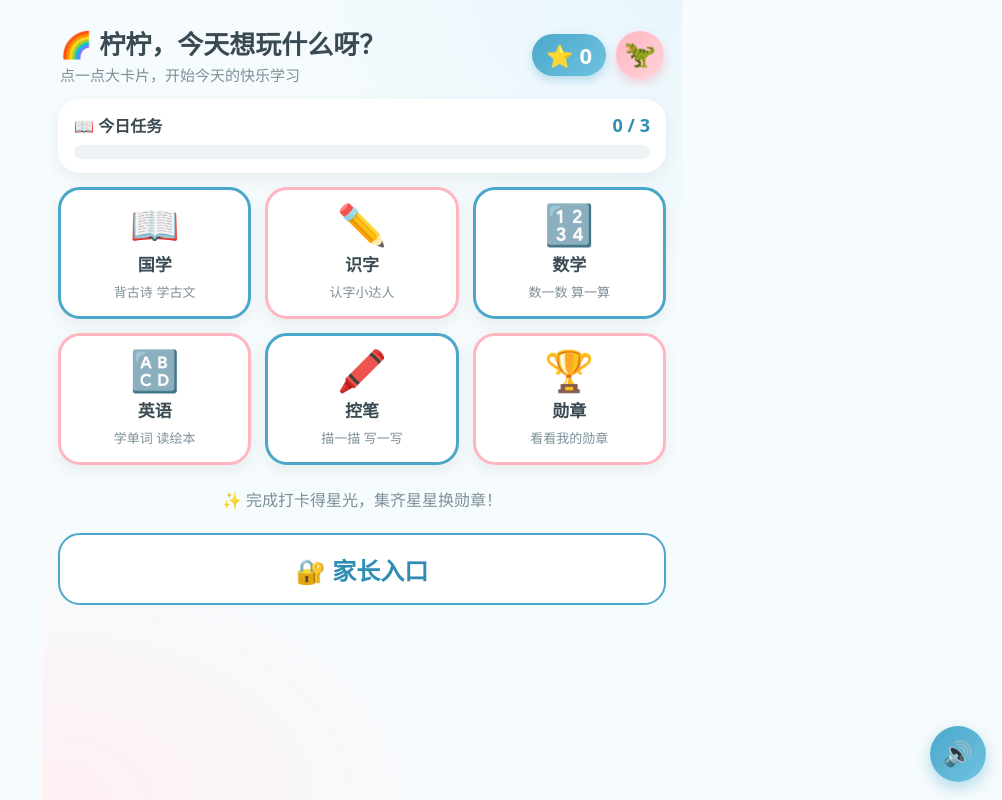
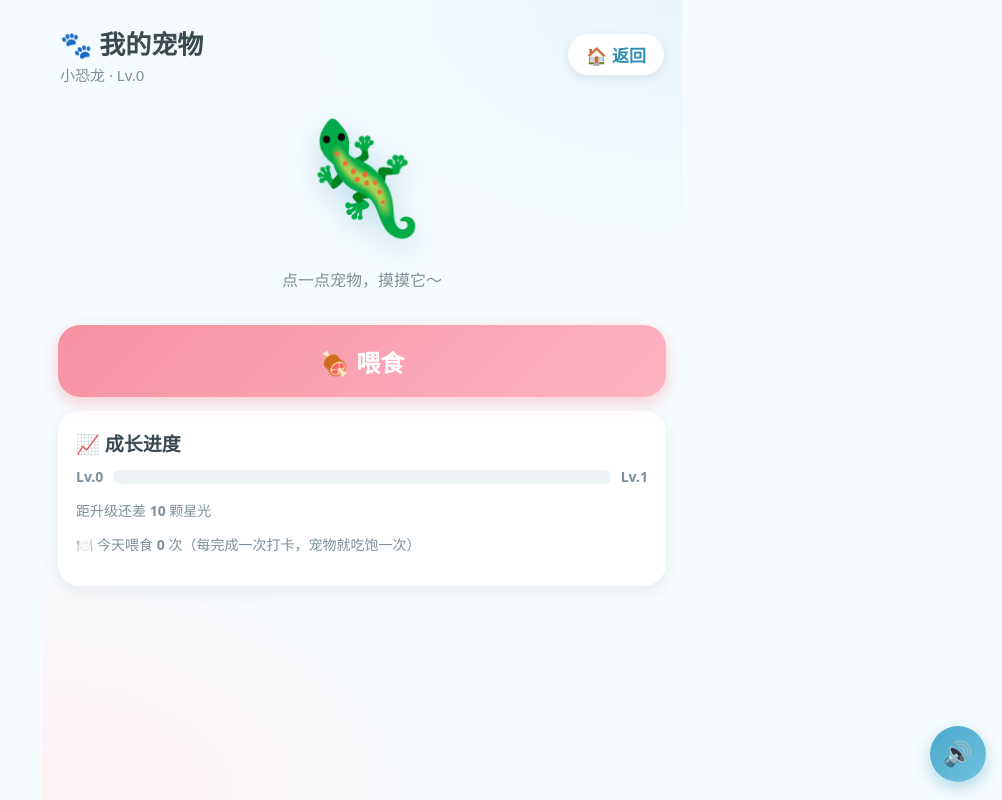
Before and after one commit to kangjlsky/education, a website with bundled scripts: page index.html in a window 1280 px wide. Both pictures are taken after a click on the button "我的宠物". Shown: the whole page, without its empty margins (278-1280 px from the left). Built offline with nearby package versions, Linux system fonts and the light colour scheme.

Commit message:
feat: 宠物系统（ticket 09）
- 等级逻辑纯函数（core/pet.js）：每 10 星光升 1 级、进度/升级检测，6 用例
- 宠物板块：成长形象（🦎→🦖→🐉 随等级变化）、摸头爱心/喂食动画、等级进度与今日喂食次数
- 首页宠物头像进入宠物页；打卡升级自动庆祝（语音按时间戳排队，不打断勋章庆祝）
- 宠物数据（等级/喂食）由星光与打卡记录推导，无需额外存储，重开不丢
- sw.js 预缓存新增 pet 模块，CACHE 升 v9

```diff
--- a/css/style.css
+++ b/css/style.css
@@ -774,6 +774,58 @@ html, body {
 .pc-text { font-size: 26px; font-weight: 800; color: var(--pink-deep); }
 .pen-actions { display: flex; flex-direction: column; gap: 12px; margin-top: 12px; }
 
+/* ---------- 宠物板块 ---------- */
+.pet-stage {
+  text-align: center;
+  padding: 12px 0 6px;
+}
+.pet-hero {
+  border: none;
+  background: transparent;
+  cursor: pointer;
+  line-height: 1.2;
+  transition: transform 0.15s ease;
+  filter: drop-shadow(0 10px 16px rgba(75,167,202,0.35));
+}
+.pet-hero:active { transform: scale(0.92) rotate(-4deg); }
+
+.pet-actions { padding: 6px 0 14px; }
+
+.pet-level-row {
+  display: flex;
+  align-items: center;
+  gap: 10px;
+  margin: 10px 0 8px;
+}
+.pet-level-row > span { font-size: 14px; font-weight: 700; color: var(--text-light); white-space: nowrap; }
+.pet-progress {
+  flex: 1;
+  height: 14px;
+  border-radius: 999px;
+  background: #eef3f6;
+  overflow: hidden;
+}
+.pet-progress-bar {
+  height: 100%;
+  border-radius: 999px;
+  background: linear-gradient(90deg, var(--pink), var(--blue));
+  transition: width 0.4s ease;
+}
+
+/* 宠物互动浮动动画（爱心/食物） */
+@keyframes floatUp {
+  0% { opacity: 0; transform: translate(-50%, 0) scale(0.6); }
+  20% { opacity: 1; }
+  100% { opacity: 0; transform: translate(-50%, -110px) scale(1.3); }
+}
+.pet-float {
+  position: fixed;
+  font-size: 34px;
+  pointer-events: none;
+  z-index: 99;
+  animation: floatUp 1.3s ease-out forwards;
+}
+
 /* ---------- toast ---------- */
 .toast {
   position: fixed;
--- a/js/app.js
+++ b/js/app.js
@@ -19,6 +19,8 @@ import { renderWords, resetWords } from './boards/words.js';
 import { renderMath, resetMath } from './boards/math.js';
 import { renderEnglish, resetEnglish } from './boards/english.js';
 import { renderPen, resetPen } from './boards/pen.js';
+import { renderPet } from './boards/pet.js';
+import { petLevel, newLevels } from './core/pet.js';
 import { gameStage } from './core/math.js';
 import { englishLearnedMap, isBookItem, booksDone } from './core/english.js';
 import { ENGLISH_BOOKS } from './data/english.js';
@@ -78,6 +80,7 @@ let lockTimer = null;       // 锁定倒计时定时器
 let medals = Store.load(MEDALS_KEY, { redeemed: 0, history: [] }); // 勋章状态
 let settledWeek = Store.load(SETTLED_KEY, null); // 已结算周
 let weekPlan = Store.load(WEEK_PLAN_KEY, null);  // 本周计划
+let lastMedalCelebrateAt = 0; // 最近一次勋章庆祝开始时间（用于宠物升级语音排队）
 
 // 存储健壮性：脏数据（旧版本/被篡改）规范化，避免运行期崩溃
 if (!medals || typeof medals !== 'object' || Array.isArray(medals)) medals = { redeemed: 0, history: [] };
@@ -145,6 +148,7 @@ const BOARD_RENDERERS = {
   math: { render: renderMath, reset: resetMath },
   english: { render: renderEnglish, reset: resetEnglish },
   pen: { render: renderPen, reset: resetPen },
+  pet: { render: renderPet },
   medals: { render: renderMedals },
 };
 
@@ -166,7 +170,7 @@ function checkin(subject, item) {
   return r;
 }
 
-/** 统一加星光：持久化 + 检测新勋章并庆祝 */
+/** 统一加星光：持久化 + 检测新勋章/宠物升级并庆祝 */
 function awardStars(delta, date) {
   const before = score;
   score += delta;
@@ -176,6 +180,14 @@ function awardStars(delta, date) {
     medals.history.push({ date, type: 'earn', n: gained, stars: score });
     Store.save(MEDALS_KEY, medals);
     celebrateMedal(gained);
+  }
+  // 宠物升级庆祝（跨过 10 的倍数）
+  if (newLevels(before, score) > 0) {
+    const lvl = petLevel(score);
+    toast(`🐾 宠物升到 ${lvl} 级啦！`);
+    // 延后播报：确保勋章庆祝语音（600ms 起播，约 2s 时长）播完后再说
+    const delay = Math.max(2000, lastMedalCelebrateAt + 3000 - Date.now());
+    setTimeout(() => Speak.zh(`宠物升到 ${lvl} 级啦，好棒！`), delay);
   }
 }
 
@@ -216,6 +228,7 @@ function celebrateMedal(n) {
   badge.textContent = `🎖️ 获得勋章 ×${n}`;
   overlay.appendChild(badge);
   document.body.appendChild(overlay);
+  lastMedalCelebrateAt = Date.now();
   setTimeout(() => overlay.remove(), 2600);
   // 延后播报，避免被打卡后的即时语音覆盖（勋章庆祝优先级最高）
   setTimeout(() => Speak.zh(`太棒了！获得 ${n} 枚勋章！`), 600);
@@ -282,6 +295,12 @@ function penLearned() {
     }
   }
   return ids;
+}
+
+/** 今日喂食次数 = 今日打卡次数（宠物每次打卡自动喂食） */
+function feedCountToday() {
+  const today = todayStr();
+  return (Array.isArray(logs) ? logs : []).filter((l) => l && l.date === today).length;
 }
 
 /** 确保本周计划已生成；周日生成/刷新复习抽查（当天固定） */
@@ -353,6 +372,7 @@ function renderBoard() {
     getLearnedWords: learnedWordMap,
     getMathProgress: mathProgress,
     getPenLearned: penLearned,
+    getFeedCount: feedCountToday,
     getWeekBooks: () => (weekPlan && weekPlan.books) || [],
     getEnglishLearned: () => englishLearnedMap(logs),
     getEnglishBooksDone: () => booksDone(logs),
@@ -438,8 +458,7 @@ function renderHome() {
   });
 
   document.getElementById('petBtn').addEventListener('click', () => {
-    Speak.zh('宠物在睡觉，后面的版本会醒过来哦');
-    toast('🦖 宠物在睡觉～后面的版本会醒过来');
+    go('board', 'pet');
   });
 
   document.getElementById('parentGate').addEventListener('click', () => {
--- /dev/null
+++ b/js/boards/pet.js
@@ -0,0 +1,85 @@
+/* =========================================================
+   宠物板块：宠物展示 + 摸头/喂食互动 + 等级进度
+   ctx 注入：speak/toast/getStars/getFeedCount/go
+   宠物数据（等级/喂食次数）均由星光与打卡记录推导，无需额外存储
+   ========================================================= */
+
+import { petLevel, nextLevelIn, levelProgress } from '../core/pet.js';
+
+/** 按等级返回宠物形象：成长变化 */
+export function petAppearance(level) {
+  if (level >= 6) return { ico: '🐉', scale: 1.5, name: '恐龙龙王' };
+  if (level >= 3) return { ico: '🦖', scale: 1.2, name: '大恐龙' };
+  return { ico: '🦎', scale: 1, name: '小恐龙' };
+}
+
+export function renderPet(container, ctx) {
+  const stars = ctx.getStars();
+  const level = petLevel(stars);
+  const feed = ctx.getFeedCount();
+  const app = petAppearance(level);
+  const progress = levelProgress(stars) * 100;
+  const remain = nextLevelIn(stars);
+
+  container.setAttribute('data-speak', `宠物 ${app.name}，${level} 级`);
+  container.innerHTML = `
+    <header class="topbar">
+      <div>
+        <div class="greet">🐾 我的宠物</div>
+        <div class="greet-sub">${app.name} · Lv.${level}</div>
+      </div>
+      <button class="btn-back" id="petBack">🏠 返回</button>
+    </header>
+    <div class="pet-stage">
+      <button class="pet-hero" id="petHero" aria-label="摸摸宠物" style="font-size:${110 * app.scale}px">
+        ${app.ico}
+      </button>
+      <p class="hint">点一点宠物，摸摸它～</p>
+    </div>
+    <div class="pet-actions">
+      <button class="btn-big pink" id="petFeed">🍖 喂食</button>
+    </div>
+    <div class="panel-card">
+      <h3>📈 成长进度</h3>
+      <div class="pet-level-row">
+        <span>Lv.${level}</span>
+        <div class="pet-progress"><div class="pet-progress-bar" style="width:${progress}%"></div></div>
+        <span>Lv.${level + 1}</span>
+      </div>
+      <p class="desc">距升级还差 <b>${remain}</b> 颗星光</p>
+      <p class="desc">🍽️ 今天喂食 <b>${feed}</b> 次（每完成一次打卡，宠物就吃饱一次）</p>
+    </div>
+  `;
+
+  // 摸头：冒爱心
+  document.getElementById('petHero').addEventListener('click', (e) => {
+    spawnFloat(e.currentTarget, '❤️', 3);
+    ctx.speak('咕噜咕噜～好舒服');
+  });
+
+  // 喂食：食物动画
+  document.getElementById('petFeed').addEventListener('click', (e) => {
+    spawnFloat(document.querySelector('.pet-hero'), '🍖', 3);
+    ctx.speak('吧唧吧唧，真好吃！');
+    ctx.toast('🍖 宠物吃饱啦');
+  });
+
+  document.getElementById('petBack').addEventListener('click', () => ctx.go('home'));
+}
+
+/** 从目标元素位置向上飘出 emoji（爱心/食物动画） */
+function spawnFloat(el, emoji, count) {
+  const rect = el.getBoundingClientRect();
+  const cx = rect.left + rect.width / 2;
+  const cy = rect.top + rect.height / 2;
+  for (let i = 0; i < count; i += 1) {
+    const s = document.createElement('div');
+    s.className = 'pet-float';
+    s.textContent = emoji;
+    s.style.left = cx + (Math.random() * 60 - 30) + 'px';
+    s.style.top = cy + 'px';
+    s.style.animationDelay = i * 0.12 + 's';
+    document.body.appendChild(s);
+    setTimeout(() => s.remove(), 1400);
+  }
+}
--- /dev/null
+++ b/js/core/pet.js
@@ -0,0 +1,32 @@
+/* =========================================================
+   宠物等级逻辑（纯函数，无 DOM 依赖，可测试）
+   规则：每累计 10 星光升 1 级（向下取整）
+   ========================================================= */
+
+export const LEVEL_EVERY = 10;
+
+/** 等级 = floor(累计星光 / 10) */
+export function petLevel(stars) {
+  const n = Number(stars);
+  if (!Number.isFinite(n) || n < 0) return 0;
+  return Math.floor(n / LEVEL_EVERY);
+}
+
+/** 距下一级还差多少星光（0 星光时差 10） */
+export function nextLevelIn(stars) {
+  const n = Number(stars);
+  const base = Number.isFinite(n) && n > 0 ? n : 0;
+  return LEVEL_EVERY - (base % LEVEL_EVERY);
+}
+
+/** 当前级进度（0-1） */
+export function levelProgress(stars) {
+  const n = Number(stars);
+  const base = Number.isFinite(n) && n > 0 ? n : 0;
+  return (base % LEVEL_EVERY) / LEVEL_EVERY;
+}
+
+/** 星光从 before 到 after 期间跨过的等级数 */
+export function newLevels(before, after) {
+  return Math.max(0, petLevel(after) - petLevel(before));
+}
--- a/sw.js
+++ b/sw.js
@@ -5,7 +5,7 @@
    首次联网访问后自动进入缓存，之后断网可用。
    ========================================================= */
 
-const CACHE = 'ning-v8';
+const CACHE = 'ning-v9';
 
 const PRECACHE = [
   './',
@@ -24,11 +24,13 @@ const PRECACHE = [
   './js/core/math.js',
   './js/core/english.js',
   './js/core/pen.js',
+  './js/core/pet.js',
   './js/boards/poems.js',
   './js/boards/words.js',
   './js/boards/math.js',
   './js/boards/english.js',
   './js/boards/pen.js',
+  './js/boards/pet.js',
   './js/boards/medals.js',
   './js/data/poems.js',
   './js/data/words.js',
```
Also changed, not shown: test/pet.test.js (added, +43 -0 lines).
